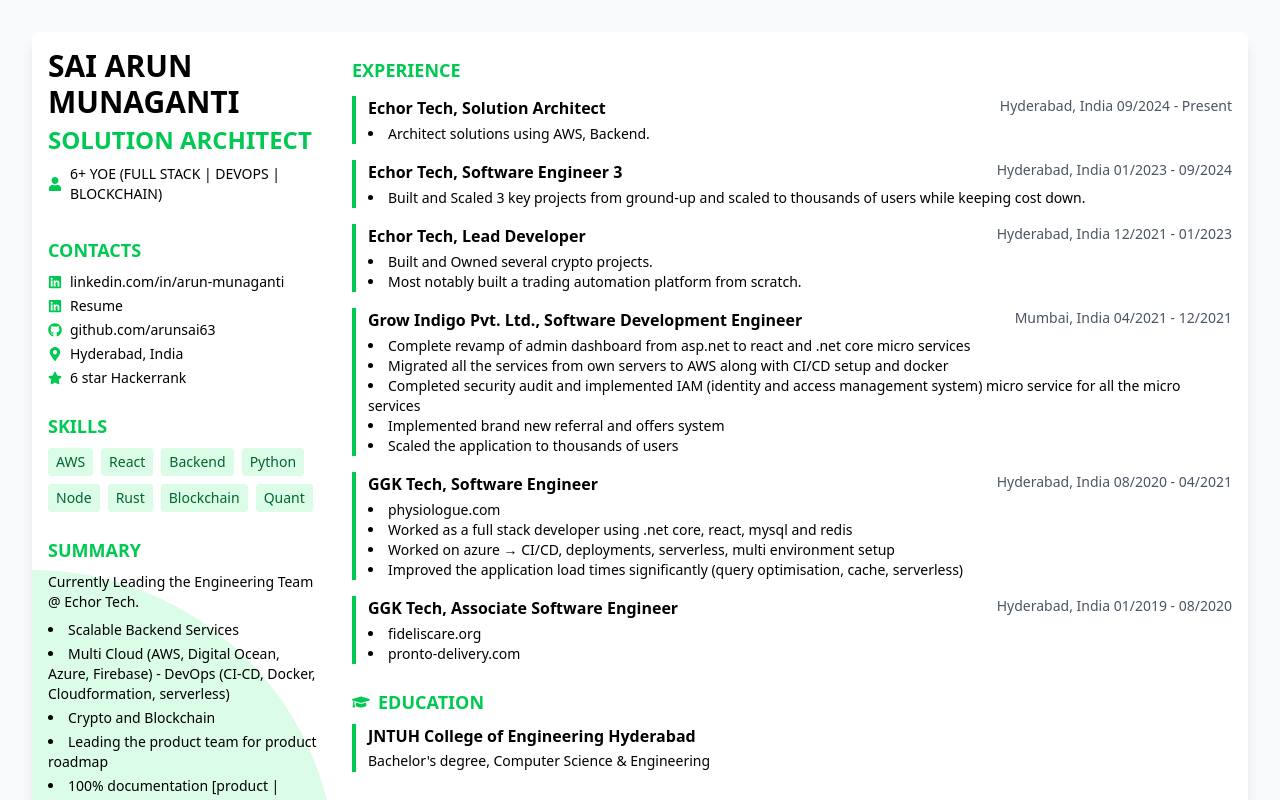
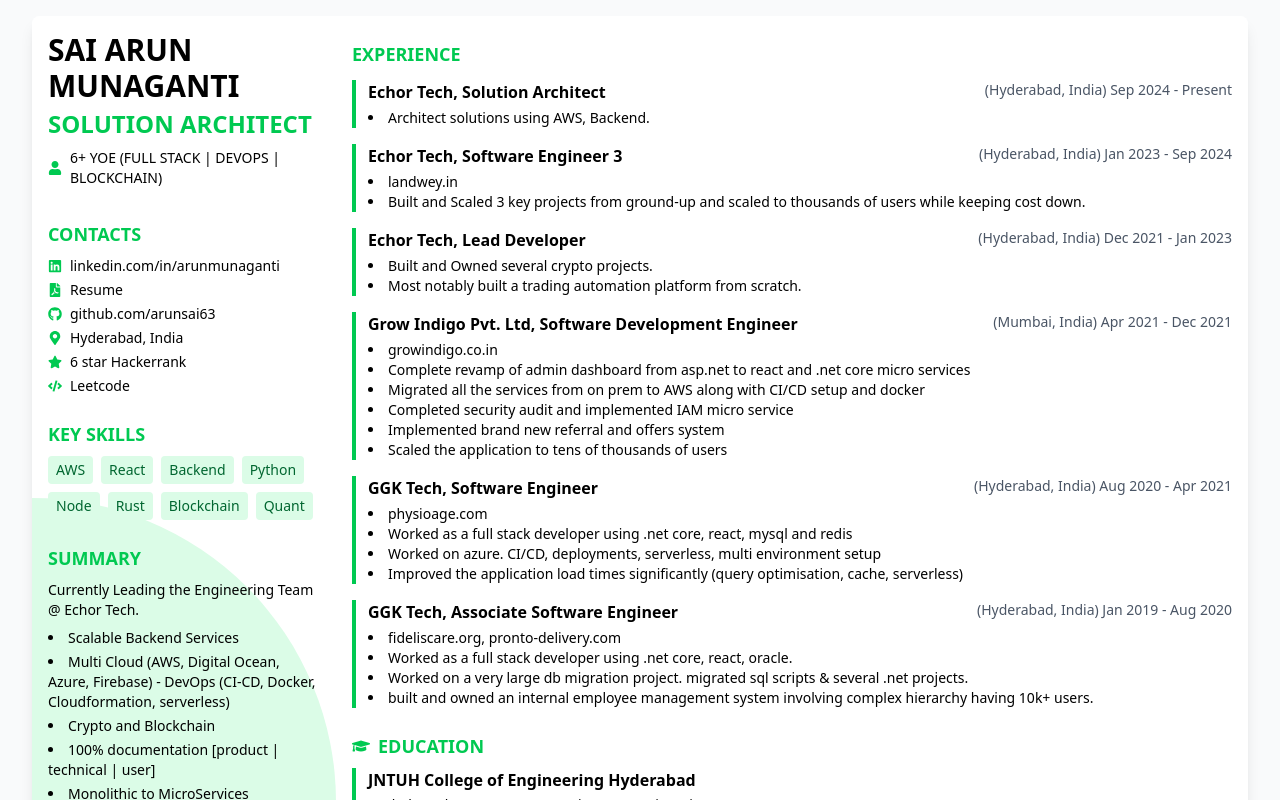
Before and after one commit to arunsai63/arunsai63.github.io, a React (Vite) app: page / in a window 1280 px wide. Shown: the top 800 px of the page. Built offline with nearby package versions, Linux system fonts and the light colour scheme.

Commit message:
enhances website

```diff
--- a/src/App.jsx
+++ b/src/App.jsx
@@ -1,11 +1,14 @@
 import React from 'react'
-import { FaPhone, FaEnvelope, FaLinkedin, FaGithub, FaMapMarkerAlt, FaStar, FaUser, FaGraduationCap } from 'react-icons/fa'
+import {
+    FaLinkedin, FaFilePdf, FaGithub, FaCode,
+    FaMapMarkerAlt, FaStar, FaUser, FaGraduationCap
+} from 'react-icons/fa'
 
 const App = () => {
     return (
         <div className="min-h-screen bg-gray-50">
             {/* Main container with responsive width */}
-            <div className="max-w-7xl mx-auto px-4 sm:px-6 lg:px-8 py-8">
+            <div className="max-w-7xl mx-auto px-4 sm:px-6 lg:px-8 py-4">
                 {/* Resume Card */}
                 <div className="bg-white rounded-lg shadow-lg overflow-hidden">
                     {/* Mobile Header - Only visible on small screens */}
@@ -42,15 +45,15 @@
                                     <div className="mt-2 text-sm">
                                         <div className="flex items-center mt-1">
                                             <FaLinkedin className="text-green-500 mr-2 flex-shrink-0" />
-                                            <a href="https://www.linkedin.com/in/arun-munaganti/"
+                                            <a href="https://www.linkedin.com/in/arunmunaganti/"
                                                 target="_blank"
                                                 rel="noreferrer"
                                                 className="hover:text-green-500 transition-colors truncate">
-                                                linkedin.com/in/arun-munaganti
+                                                linkedin.com/in/arunmunaganti
                                             </a>
                                         </div>
                                         <div className="flex items-center mt-1">
-                                            <FaLinkedin className="text-green-500 mr-2 flex-shrink-0" />
+                                            <FaFilePdf className="text-green-500 mr-2 flex-shrink-0" />
                                             <a href="/resume.pdf"
                                                 target="_blank"
                                                 rel="noreferrer"
@@ -73,14 +76,30 @@
                                         </div>
                                         <div className="flex items-center mt-1">
                                             <FaStar className="text-green-500 mr-2 flex-shrink-0" />
-                                            <span>6 star Hackerrank</span>
+                                            <span>
+                                                <a href="https://www.hackerrank.com/profile/arunsai63" target='_blank'
+                                                    rel='noreferrer'
+                                                    className="hover:text-green-500 transition-colors truncate">
+                                                    6 star Hackerrank
+                                                </a>
+                                            </span>
+                                        </div>
+                                        <div className="flex items-center mt-1">
+                                            <FaCode className="text-green-500 mr-2 flex-shrink-0" />
+                                            <span>
+                                                <a href="https://leetcode.com/u/arunsai63/" target='_blank'
+                                                    rel='noreferrer'
+                                                    className="hover:text-green-500 transition-colors truncate">
+                                                    Leetcode
+                                                </a>
+                                            </span>
                                         </div>
                                     </div>
                                 </div>
 
                                 {/* Skills Section - Move up on mobile for better hierarchy */}
                                 <div className="mb-6">
-                                    <h2 className="text-green-500 uppercase font-bold text-lg">Skills</h2>
+                                    <h2 className="text-green-500 uppercase font-bold text-lg">Key Skills</h2>
                                     <div className="mt-2 text-sm">
                                         <div className="flex flex-wrap gap-2">
                                             {['AWS', 'React', 'Backend', 'Python', 'Node', 'Rust', 'Blockchain', 'Quant'].map((skill) => (
@@ -100,16 +119,16 @@
                                         <li>Scalable Backend Services</li>
                                         <li>Multi Cloud (AWS, Digital Ocean, Azure, Firebase) - DevOps (CI-CD, Docker, Cloudformation, serverless)</li>
                                         <li>Crypto and Blockchain</li>
-                                        <li>Leading the product team for product roadmap</li>
+                                        {/* <li>Leading the product team for product roadmap</li> */}
                                         <li>100% documentation [product | technical | user]</li>
                                         <li>Monolithic to MicroServices</li>
                                         <li>Security First Approach</li>
                                         <li>Attracting and mentoring talented developers</li>
                                         <li>10x growth in team members</li>
-                                        <li>Establishing strong growth path for the team</li>
+                                        {/* <li>Establishing strong growth path for the team</li> */}
                                         <li>Managing Hybrid Workspace (WFH and WFO) with high efficiency</li>
                                     </ul>
-                                    <p className="mt-2 text-sm">Tech Stack: AWS, Python, React, Solidity, Web3, Blockchain, Javascript, Docker</p>
+                                    {/* <p className="mt-2 text-sm">Tech Stack: AWS, Python, React, Solidity, Web3, Blockchain, Javascript, Docker</p> */}
                                 </div>
                             </div>
                         </div>
@@ -124,7 +143,7 @@
                                     <div className="border-l-4 border-green-500 pl-3">
                                         <div className="flex flex-col sm:flex-row sm:justify-between">
                                             <span className="font-bold">Echor Tech, Solution Architect</span>
-                                            <span className="text-sm text-gray-600">Hyderabad, India 09/2024 - Present</span>
+                                            <span className="text-sm text-gray-600">(Hyderabad, India) Sep 2024 - Present</span>
                                         </div>
                                         <ul className="list-disc list-inside mt-1 text-sm">
                                             <li>Architect solutions using AWS, Backend.</li>
@@ -134,9 +153,11 @@
                                     <div className="border-l-4 border-green-500 pl-3">
                                         <div className="flex flex-col sm:flex-row sm:justify-between">
                                             <span className="font-bold">Echor Tech, Software Engineer 3</span>
-                                            <span className="text-sm text-gray-600">Hyderabad, India 01/2023 - 09/2024</span>
+                                            <span className="text-sm text-gray-600">(Hyderabad, India) Jan 2023 - Sep 2024</span>
                                         </div>
                                         <ul className="list-disc list-inside mt-1 text-sm">
+                                            <li><a href="https://www.landwey.in/" target='_blank' rel='noreferrer'
+                                                className="hover:text-green-500 transition-colors truncate">landwey.in</a></li>
                                             <li>Built and Scaled 3 key projects from ground-up and scaled to thousands of users while keeping cost down.</li>
                                         </ul>
                                     </div>
@@ -144,7 +165,7 @@
                                     <div className="border-l-4 border-green-500 pl-3">
                                         <div className="flex flex-col sm:flex-row sm:justify-between">
                                             <span className="font-bold">Echor Tech, Lead Developer</span>
-                                            <span className="text-sm text-gray-600">Hyderabad, India 12/2021 - 01/2023</span>
+                                            <span className="text-sm text-gray-600">(Hyderabad, India) Dec 2021 - Jan 2023</span>
                                         </div>
                                         <ul className="list-disc list-inside mt-1 text-sm">
                                             <li>Built and Owned several crypto projects.</li>
@@ -154,27 +175,34 @@
 
                                     <div className="border-l-4 border-green-500 pl-3">
                                         <div className="flex flex-col sm:flex-row sm:justify-between">
-                                            <span className="font-bold">Grow Indigo Pvt. Ltd., Software Development Engineer</span>
-                                            <span className="text-sm text-gray-600">Mumbai, India 04/2021 - 12/2021</span>
+                                            <span className="font-bold">Grow Indigo Pvt. Ltd, Software Development Engineer</span>
+                                            <span className="text-sm text-gray-600">(Mumbai, India) Apr 2021 - Dec 2021</span>
                                         </div>
                                         <ul className="list-disc list-inside mt-1 text-sm">
+                                            <li>
+                                                <a href="https://www.growindigo.co.in/" rel='noreferrer' target='_blank'
+                                                    className="hover:text-green-500 transition-colors truncate">growindigo.co.in</a>
+                                            </li>
                                             <li>Complete revamp of admin dashboard from asp.net to react and .net core micro services</li>
-                                            <li>Migrated all the services from own servers to AWS along with CI/CD setup and docker</li>
-                                            <li>Completed security audit and implemented IAM (identity and access management system) micro service for all the micro services</li>
+                                            <li>Migrated all the services from on prem to AWS along with CI/CD setup and docker</li>
+                                            <li>Completed security audit and implemented IAM micro service</li>
                                             <li>Implemented brand new referral and offers system</li>
-                                            <li>Scaled the application to thousands of users</li>
+                                            <li>Scaled the application to tens of thousands of users</li>
                                         </ul>
                                     </div>
 
                                     <div className="border-l-4 border-green-500 pl-3">
                                         <div className="flex flex-col sm:flex-row sm:justify-between">
                                             <span className="font-bold">GGK Tech, Software Engineer</span>
-                                            <span className="text-sm text-gray-600">Hyderabad, India 08/2020 - 04/2021</span>
+                                            <span className="text-sm text-gray-600">(Hyderabad, India) Aug 2020 - Apr 2021</span>
                                         </div>
                                         <ul className="list-disc list-inside mt-1 text-sm">
-                                            <li>physiologue.com</li>
+                                            <li>
+                                                <a target='_blank' href="https://physioage.com" rel='noreferrer'
+                                                    className="hover:text-green-500 transition-colors truncate">physioage.com</a>
+                                            </li>
                                             <li>Worked as a full stack developer using .net core, react, mysql and redis</li>
-                                            <li>Worked on azure → CI/CD, deployments, serverless, multi environment setup</li>
+                                            <li>Worked on azure. CI/CD, deployments, serverless, multi environment setup</li>
                                             <li>Improved the application load times significantly (query optimisation, cache, serverless)</li>
                                         </ul>
                                     </div>
@@ -182,11 +210,26 @@
                                     <div className="border-l-4 border-green-500 pl-3">
                                         <div className="flex flex-col sm:flex-row sm:justify-between">
                                             <span className="font-bold">GGK Tech, Associate Software Engineer</span>
-                                            <span className="text-sm text-gray-600">Hyderabad, India 01/2019 - 08/2020</span>
+                                            <span className="text-sm text-gray-600">
+                                                (Hyderabad, India) Jan 2019 - Aug 2020
+                                            </span>
                                         </div>
                                         <ul className="list-disc list-inside mt-1 text-sm">
-                                            <li>fideliscare.org</li>
-                                            <li>pronto-delivery.com</li>
+                                            <li>
+                                                <a target='_blank' href="https://www.fideliscare.org/" rel='noreferrer'
+                                                    className="hover:text-green-500 transition-colors truncate">fideliscare.org</a>,&nbsp;
+                                                <a target='_blank' href="https://www.pronto-delivery.com/" rel='noreferrer'
+                                                    className="hover:text-green-500 transition-colors truncate">pronto-delivery.com</a>
+                                            </li>
+                                            <li>
+                                                Worked as a full stack developer using .net core, react, oracle.
+                                            </li>
+                                            <li>
+                                                Worked on a very large db migration project. migrated sql scripts & several .net projects.
+                                            </li>
+                                            <li>
+                                                built and owned an internal employee management system involving complex hierarchy having 10k+ users.
+                                            </li>
                                         </ul>
                                     </div>
                                 </div>
```
